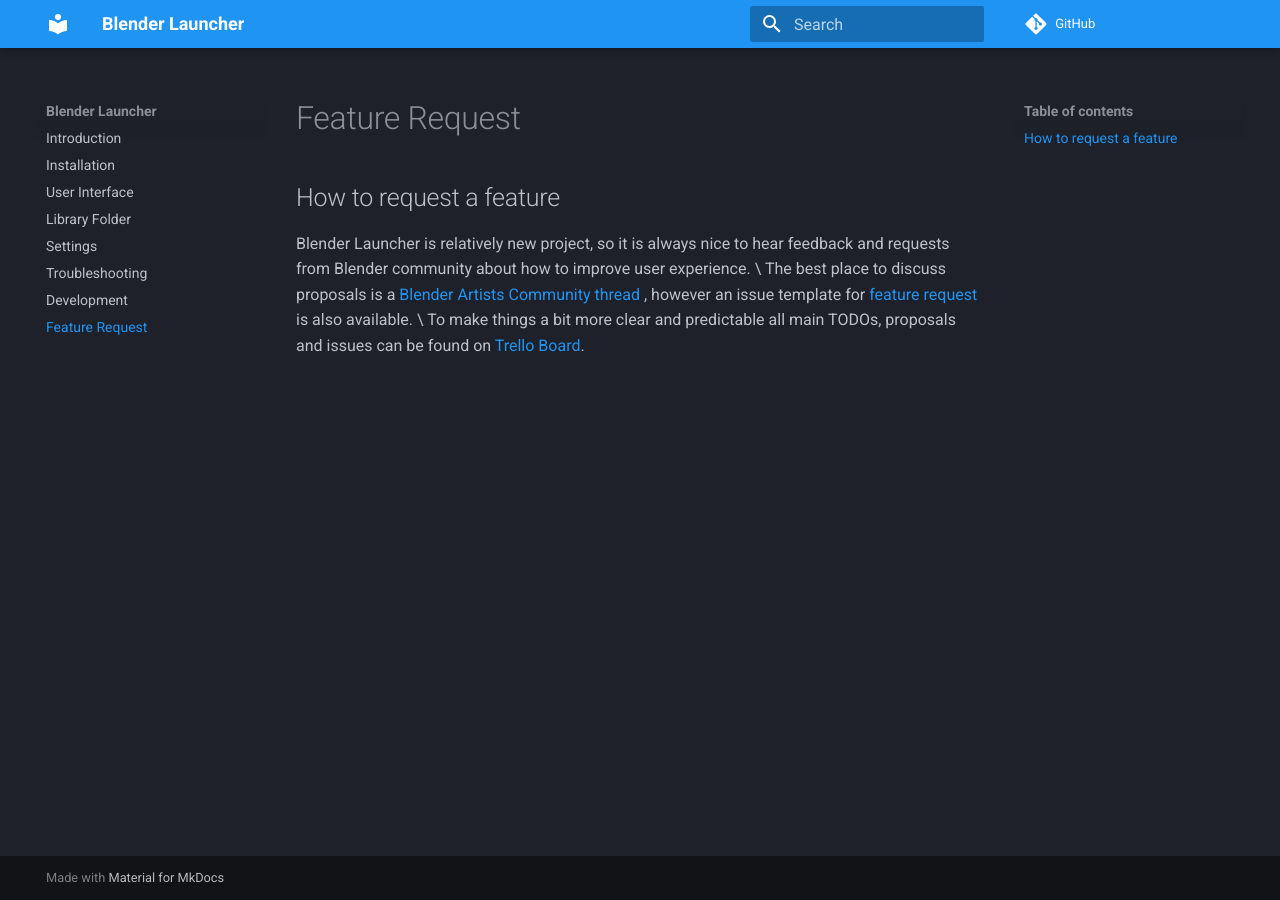
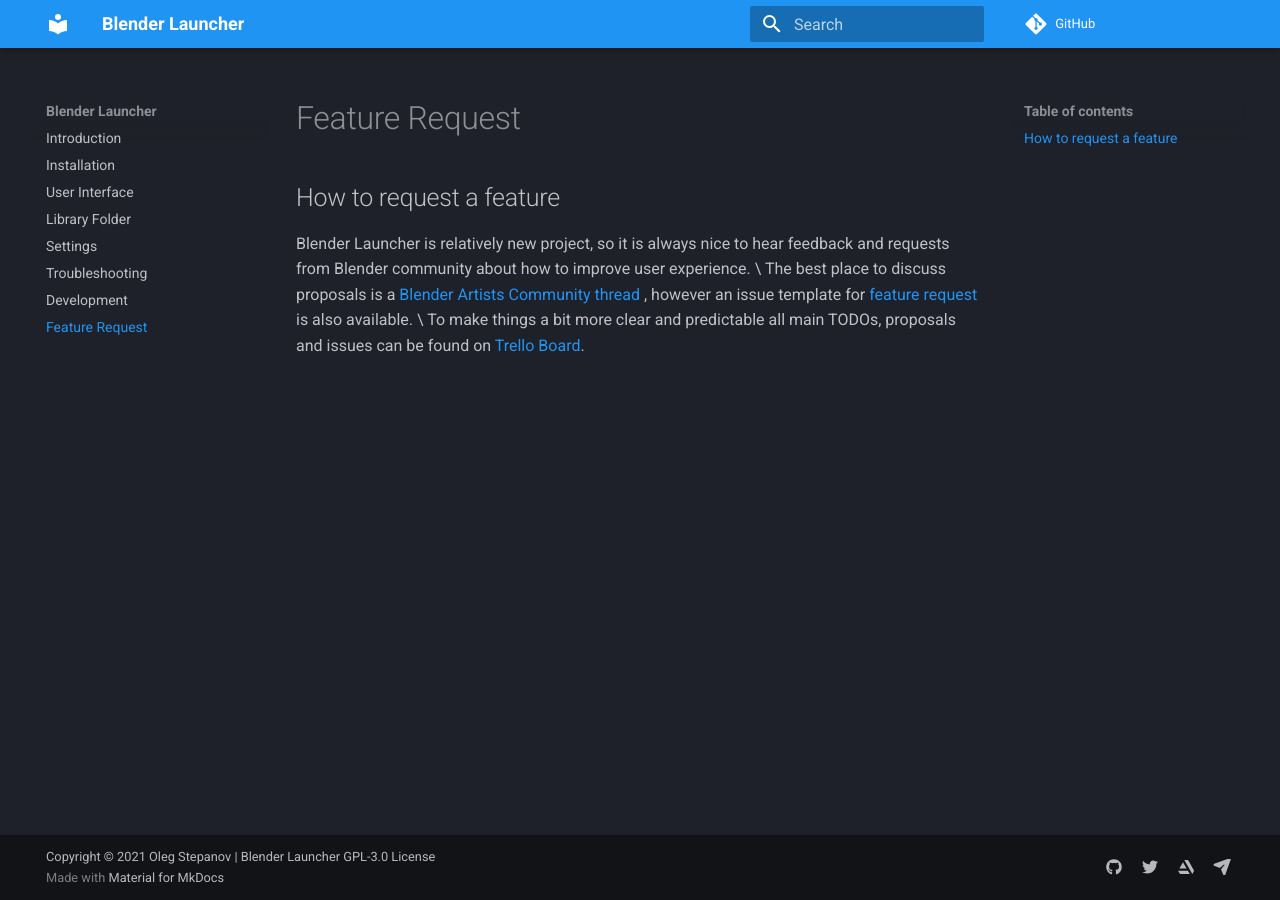
Before and after one commit to DotBow/Blender-Launcher, an MkDocs documentation site: the page built from docs/mkdocs/feature_request.md, in a window 1280 px wide. Built offline with MkDocs 1.6.1 and Material for MkDocs 9.7.7, drawn with Linux system fonts in a browser that asks for light colours; comment, search, counter and statistics services are not loaded.

Commit message:
Add copyright and social links

```diff
--- a/docs/mkdocs.yml
+++ b/docs/mkdocs.yml
@@ -45,3 +45,14 @@
 extra_css:
     - stylesheets/extra.css
 repo_url: https://github.com/DotBow/Blender-Launcher
+copyright: Copyright &copy; 2021 Oleg Stepanov | Blender Launcher GPL-3.0 License
+extra:
+    social:
+        - icon: fontawesome/brands/github
+          link: https://github.com/dotbow
+        - icon: fontawesome/brands/twitter
+          link: https://twitter.com/velvetdotbow
+        - icon: fontawesome/brands/artstation
+          link: https://www.artstation.com/dotbow
+        - icon: fontawesome/solid/paper-plane
+          link: mailto:stepanovoleg.dev@gmail.com
```
